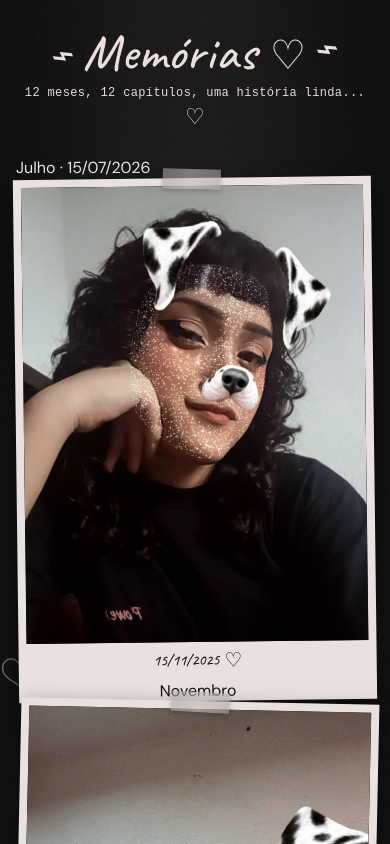
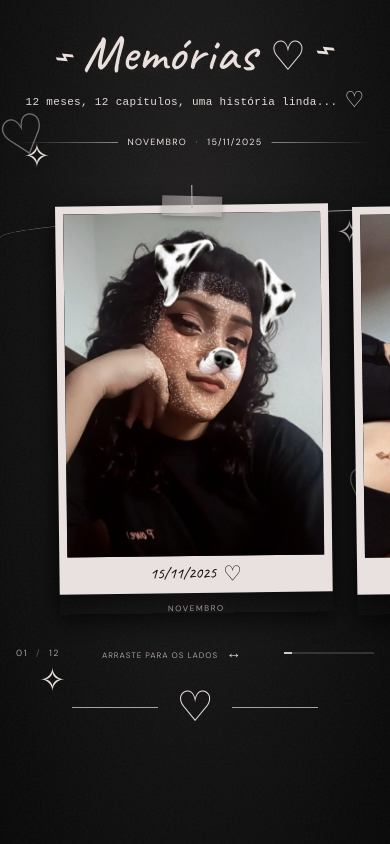
Before and after one commit to Pablo-numsei/um-ano, a React (Vite) app: page / in a window 390 px wide. Shown: the top 844 px of the page. Built offline with nearby package versions, Linux system fonts and the light colour scheme; a web font is replaced by a local one.

Commit message:
Style memory gallery as responsive horizontal clothesline

```diff
--- a/src/style.css
+++ b/src/style.css
@@ -1518,3 +1518,240 @@ body {
     height: 40px;
   }
 }
+
+
+/* Varal horizontal de memórias — substitui a grade vertical sem alterar as fotos */
+.memory-rail-heading {
+  position: relative;
+  z-index: 2;
+  width: min(100%, 760px);
+  margin: 0 auto 8px;
+  display: flex;
+  align-items: center;
+  justify-content: center;
+  gap: 18px;
+}
+.memory-rail-rule {
+  flex: 1;
+  max-width: 150px;
+  height: 1px;
+  background: linear-gradient(90deg, transparent, #d8cfcc99);
+}
+.memory-rail-rule:last-child { transform: rotate(180deg); }
+.memory-current-month {
+  color: #eee4e1;
+  font: 11px 'DM Sans', sans-serif;
+  letter-spacing: .19em;
+  text-transform: uppercase;
+  white-space: nowrap;
+}
+.memory-current-month i { color: #a98c9e; font-style: normal; padding: 0 5px; }
+.memory-rail-viewport {
+  position: relative;
+  z-index: 1;
+  width: 100%;
+  overflow-x: auto;
+  overflow-y: hidden;
+  overscroll-behavior-x: contain;
+  scrollbar-width: none;
+  -webkit-overflow-scrolling: touch;
+  cursor: grab;
+  touch-action: pan-x pan-y;
+  user-select: none;
+  padding: 10px 0 22px;
+}
+.memory-rail-viewport::-webkit-scrollbar { display: none; }
+.memory-rail-viewport.is-dragging { cursor: grabbing; }
+.memory-rail-track {
+  position: relative;
+  isolation: isolate;
+  width: max-content;
+  min-width: 100%;
+  min-height: 490px;
+  display: flex;
+  align-items: flex-start;
+  gap: clamp(22px, 4vw, 58px);
+  padding: 60px max(7vw, calc((100vw - 220px) / 2)) 12px;
+}
+.memory-rail-wire {
+  position: absolute;
+  z-index: -1;
+  left: 0;
+  right: 0;
+  top: 38px;
+  height: 48px;
+  border-top: 2px solid #b8aaa6;
+  border-radius: 50% 50% 0 0 / 100% 100% 0 0;
+  filter: drop-shadow(0 2px 2px #fff2);
+  pointer-events: none;
+}
+.memory-polaroid {
+  position: relative;
+  flex: 0 0 clamp(190px, 21vw, 238px);
+  width: clamp(190px, 21vw, 238px);
+  min-width: 0;
+  margin: 0;
+  padding: 0;
+  border: 0;
+  border-radius: 0;
+  color: #171313;
+  background: transparent;
+  cursor: pointer;
+  transform: rotate(var(--tilt, -1deg));
+  transform-origin: 50% 0;
+  transition: transform .3s ease, filter .3s ease;
+  -webkit-tap-highlight-color: transparent;
+}
+.memory-polaroid:nth-of-type(3n) { --tilt: 1.1deg; }
+.memory-polaroid:nth-of-type(4n + 2) { --tilt: -.8deg; }
+.memory-polaroid:hover { transform: translateY(5px) rotate(0deg); filter: drop-shadow(0 12px 14px #0008); }
+.memory-hanging-thread {
+  position: absolute;
+  z-index: 1;
+  top: -23px;
+  left: 50%;
+  width: 1px;
+  height: 26px;
+  background: linear-gradient(#c9bdb8, #9d8c85);
+  transform: translateX(-50%);
+}
+.memory-tape {
+  top: -11px;
+  width: 72px;
+  height: 24px;
+  transform: translateX(-50%) rotate(2deg);
+  background: #b9b2afa8;
+}
+.memory-polaroid-paper {
+  position: relative;
+  display: block;
+  padding: 10px 10px 0;
+  background: #e9e1df;
+  box-shadow: 0 10px 24px #0008;
+}
+.memory-photo-frame {
+  width: 100%;
+  aspect-ratio: 1.25 / 1;
+  overflow: hidden;
+  display: grid;
+  place-items: center;
+  position: relative;
+  background: #111;
+}
+.memory-photo-frame img {
+  display: block;
+  width: 100%;
+  height: 100%;
+  object-fit: contain;
+  object-position: center;
+}
+.memory-photo-frame.portrait-photo-frame { aspect-ratio: 3 / 4; }
+.memory-photo-frame.rotated-photo-frame { aspect-ratio: 16 / 9; }
+.memory-photo-frame.rotated-photo-frame img {
+  position: absolute;
+  left: 50%;
+  top: 50%;
+  width: 56.25%;
+  height: 177.7778%;
+  max-width: none;
+  transform: translate(-50%, -50%) rotate(-90deg);
+}
+.memory-photo-frame.reverse-photo-frame img { transform: translate(-50%, -50%) rotate(90deg); }
+.memory-date {
+  min-height: 42px;
+  display: flex;
+  align-items: center;
+  justify-content: center;
+  gap: 7px;
+  color: #171313;
+  font: italic clamp(15px, 1.5vw, 19px)/1 'Caveat', cursive;
+  white-space: nowrap;
+}
+.memory-date span { font: 21px/1 'Caveat', cursive; }
+.memory-card-month {
+  display: block;
+  margin-top: 13px;
+  color: #c7bbb7;
+  font: 9px 'DM Sans', sans-serif;
+  letter-spacing: .2em;
+  text-align: center;
+  text-transform: uppercase;
+}
+.memory-rail-footer {
+  position: relative;
+  z-index: 2;
+  width: min(100%, 760px);
+  margin: 0 auto;
+  display: flex;
+  align-items: center;
+  justify-content: space-between;
+  gap: 14px;
+  color: #a99d99;
+  font: 9px 'DM Sans', sans-serif;
+  letter-spacing: .17em;
+  text-transform: uppercase;
+}
+.memory-rail-footer > span:first-child { white-space: nowrap; }
+.memory-rail-footer > span:first-child i { color: #62585a; font-style: normal; padding: 0 4px; }
+.memory-drag-hint { white-space: nowrap; }
+.memory-drag-hint b { color: #e5d9d5; font-size: 15px; padding-left: 5px; }
+.memory-rail-progress {
+  position: relative;
+  flex: 1;
+  max-width: 180px;
+  height: 2px;
+  background: #ffffff25;
+  overflow: hidden;
+}
+.memory-rail-progress i {
+  display: block;
+  height: 100%;
+  background: #d6c7c3;
+  transition: width .2s ease;
+}
+.memory-bottom-ornament { margin-top: 30px; }
+@media (min-width: 761px) {
+  .memory-rail-track { min-height: 520px; }
+}
+@media (max-width: 760px) {
+  .memory-gallery { padding: 25px 0 28px; }
+  .memory-heading { padding-inline: 14px; margin-bottom: 23px; }
+  .memory-rail-heading { padding-inline: 18px; gap: 10px; margin-bottom: 3px; }
+  .memory-current-month { font-size: 9px; letter-spacing: .14em; }
+  .memory-rail-track {
+    min-height: 440px;
+    gap: 24px;
+    padding: 48px max(14vw, 54px) 8px;
+  }
+  .memory-rail-wire { top: 29px; }
+  .memory-polaroid { flex-basis: min(68vw, 238px); width: min(68vw, 238px); }
+  .memory-polaroid-paper { padding: 8px 8px 0; }
+  .memory-date { min-height: 37px; font-size: clamp(15px, 4vw, 18px); }
+  .memory-card-month { margin-top: 10px; font-size: 8px; }
+  .memory-hanging-thread { top: -20px; height: 23px; }
+  .memory-tape { width: 60px; height: 20px; top: -9px; }
+  .memory-rail-footer { padding: 0 18px; gap: 9px; }
+  .memory-drag-hint { font-size: 8px; letter-spacing: .12em; }
+  .memory-rail-progress { max-width: 90px; }
+  .memory-bottom-ornament { margin-top: 24px; }
+}
+@media (max-width: 430px) {
+  .memory-heading { margin-bottom: 18px; }
+  .memory-title-wrap h1 { font-size: clamp(46px, 13vw, 56px); }
+  .memory-rays { font-size: 34px; }
+  .memory-heading p { font-size: 11px; }
+  .memory-rail-track { min-height: 415px; padding-top: 44px; }
+  .memory-polaroid { flex-basis: 70vw; width: 70vw; }
+  .memory-photo-frame { aspect-ratio: 1.15 / 1; }
+  .memory-photo-frame.portrait-photo-frame { aspect-ratio: 3 / 4; }
+  .memory-photo-frame.rotated-photo-frame { aspect-ratio: 16 / 9; }
+  .memory-rail-footer { padding-inline: 16px; }
+}
+@media (max-width: 360px) {
+  .memory-polaroid { flex-basis: 76vw; width: 76vw; }
+  .memory-rail-track { gap: 18px; }
+  .memory-drag-hint { letter-spacing: .08em; }
+}
+@media (prefers-reduced-motion: reduce) {
+  .memory-polaroid, .memory-rail-progress i { transition: none; }
+}
```
